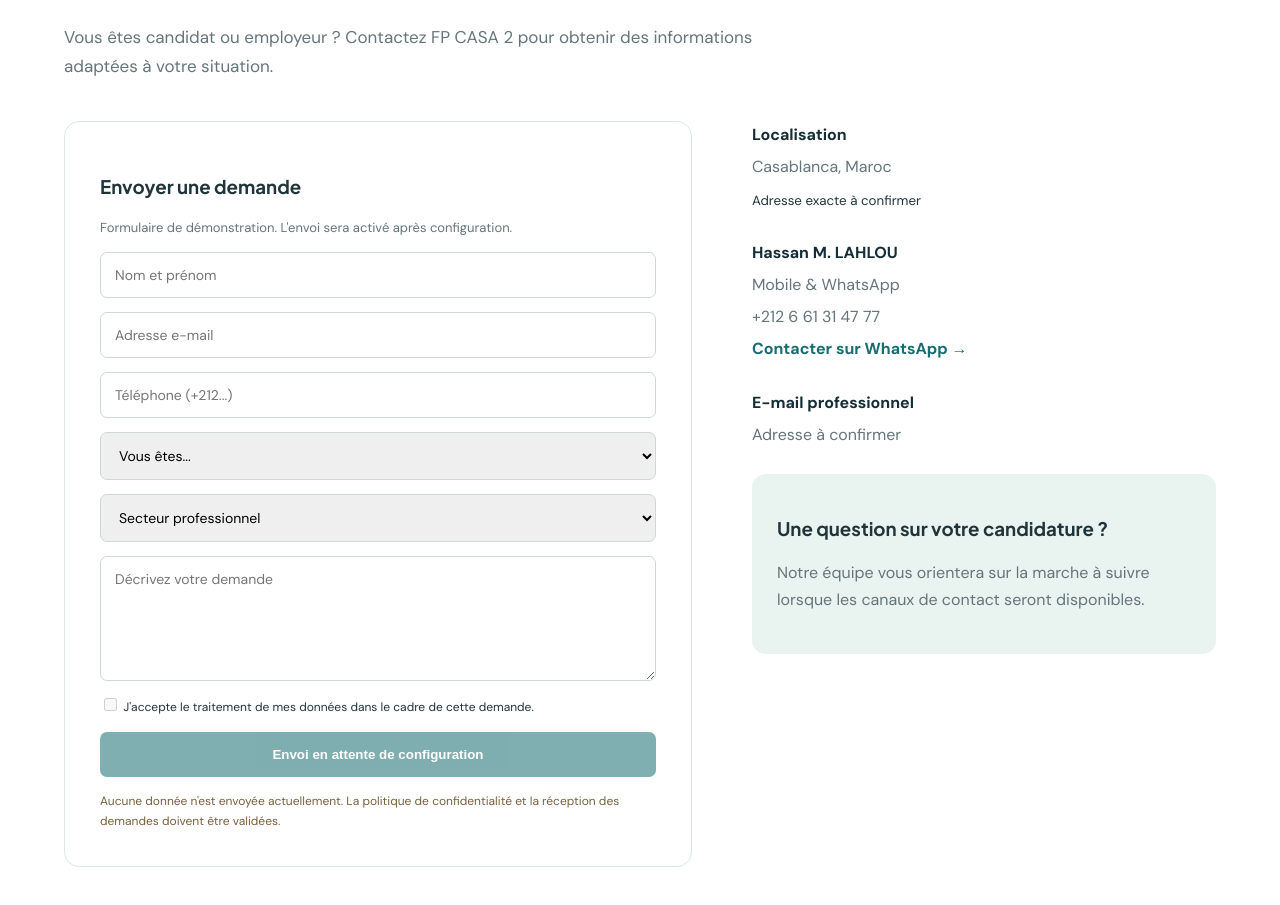
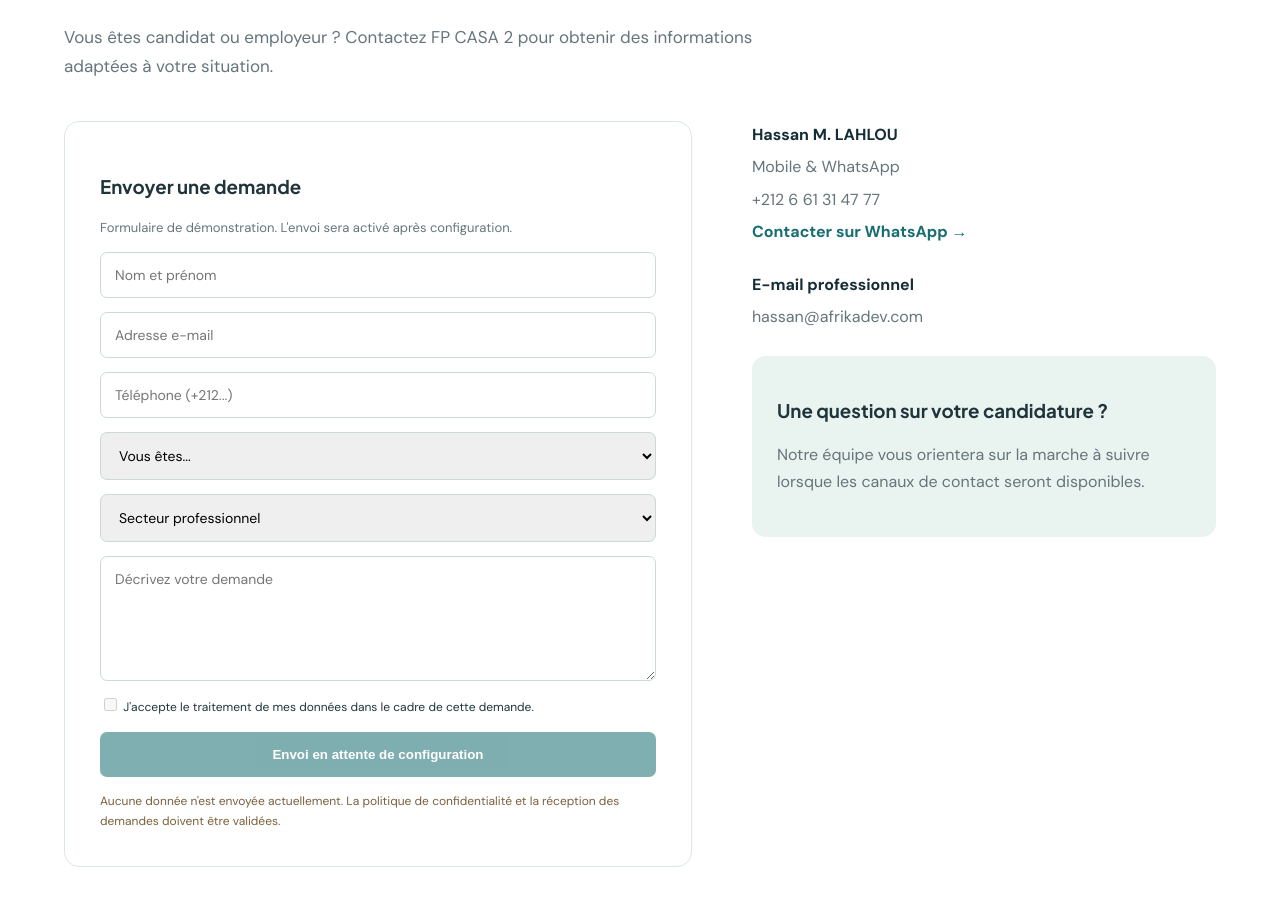
Before and after one commit to FPCASA2/fp-casa-2, a plain HTML site: page index.html in a window 1280 px wide. Shown: the part 7360-8265 px from the top of the page. Drawn offline with Linux system fonts and the light colour scheme.

Commit message:
Update index.html

```diff
--- a/index.html
+++ b/index.html
@@ -901,11 +901,6 @@ footer a {display:block;margin:9px 0;font-size:13px}
       </div>
 
       <div>
-        <div class="contact-info">
-          <strong>Localisation</strong>
-          <p>Casablanca, Maroc</p>
-          <small>Adresse exacte à confirmer</small>
-        </div>
 
         <div class="contact-info">
 
@@ -925,10 +920,14 @@ footer a {display:block;margin:9px 0;font-size:13px}
 </p>
         </div>
 
-        <div class="contact-info">
-          <strong>E-mail professionnel</strong>
-          <p>Adresse à confirmer</p>
-        </div>
+<div class="contact-info">
+  <strong>E-mail professionnel</strong>
+  <p>
+    <a href="mailto:hassan@afrikadev.com">
+      hassan@afrikadev.com
+    </a>
+  </p>
+</div>
 
         <div class="contact-box">
           <h3>Une question sur votre candidature ?</h3>
```
